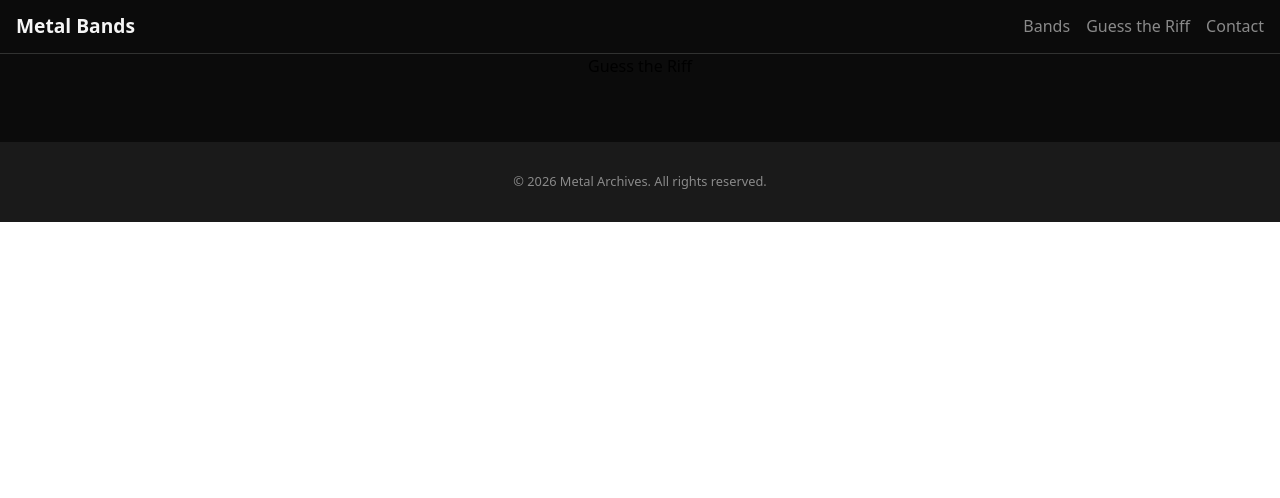
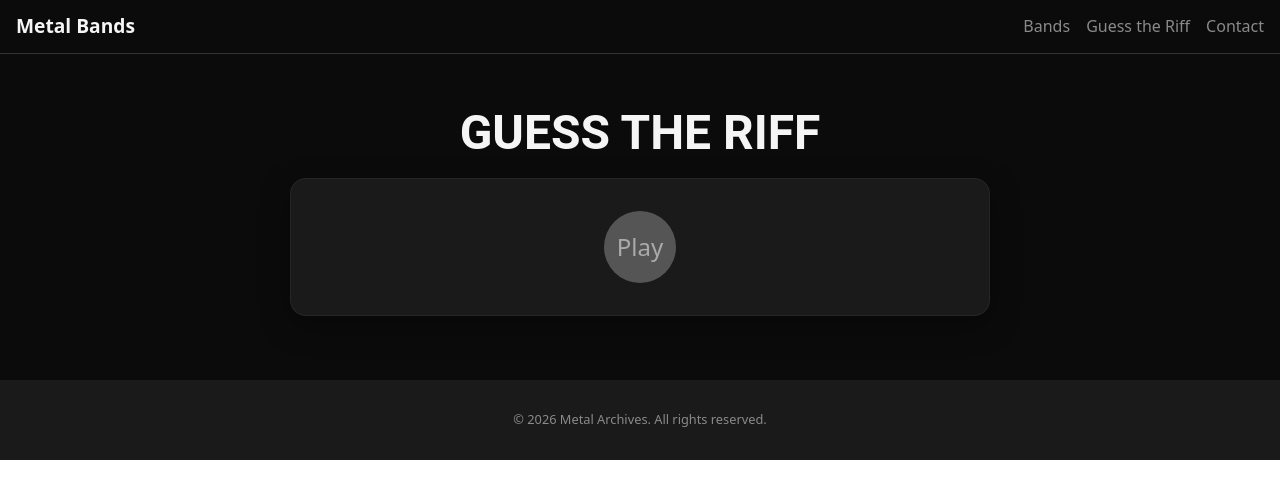
Before and after one commit to arielgomezmendez/metal-bands-app, a React (Vite) app: page /guess-the-riff in a window 1280 px wide. Shown: the top 498 px of the page. Built offline with nearby package versions, Linux system fonts and the light colour scheme; no server answers.

Commit message:
Get the track from the backend

```diff
--- a/package.json
+++ b/package.json
@@ -12,7 +12,7 @@
   "dependencies": {
     "@emotion/react": "^11.14.0",
     "@emotion/styled": "^11.14.1",
-    "@mui/material": "^7.3.7",
+    "@mui/material": "^7.3.10",
     "@tailwindcss/vite": "^4.1.18",
     "react": "^19.2.0",
     "react-dom": "^19.2.0",
--- a/src/pages/GuessTheRift.tsx
+++ b/src/pages/GuessTheRift.tsx
@@ -1,11 +1,122 @@
+import {
+  Box,
+  Button,
+  Card,
+  CardContent,
+  IconButton,
+  Typography,
+} from "@mui/material";
+import { useEffect, useRef, useState } from "react";
 
+type DeezerTrack = {
+  id: number;
+  title: string;
+  preview: string;
+  artistName: string | null;
+};
 
 const GuessTheRift = () => {
+  const [deezerData, setDezeerData] = useState(null);
+  const [preview, setPreview] = useState<string>("");
+  const audioRef = useRef<HTMLAudioElement | null>(null);
+  const [isPlaying, setIsPlaying] = useState(false);
+
+  const fetchDezeerData = async () => {
+    try {
+      const response = await fetch("http://localhost:3000/api/deezer-search");
+      const data = await response.json();
+      console.log("Data: ", data[0]?.preview);
+      setDezeerData(data);
+      setPreview(data[0]?.preview);
+      return data;
+    } catch (error) {
+      console.error("Error fetching the data from server");
+    }
+  };
+
+  useEffect(() => {
+    fetchDezeerData();
+    //console.log(deezerData[0]?.preview)
+  }, []);
+
+//Function to handle the Play/Pause
+  const handleAudio = () => {
+    console.log("Time: ", audioRef.current?.currentTime);
+    if (!audioRef.current) return;
+    if (isPlaying) {
+      audioRef.current.pause();
+      setIsPlaying(false);
+    } else {
+      audioRef.current.play();
+      setIsPlaying(true);
+    }
+  };
+
   return (
     <>
-      <h1>Guess the Riff</h1>
+      <Typography
+        component="h1"
+        variant="h3"
+        gutterBottom
+        sx={{ fontWeight: "bold", marginTop: "4%" }}
+        color="#F5F5F5"
+      >
+        GUESS THE RIFF
+      </Typography>
+      <Card
+        elevation={0}
+        sx={{
+          maxWidth: 700,
+          width: "100%",
+          margin: "0 auto",
+          backgroundColor: "#1A1A1A",
+          borderRadius: 4,
+          border: "1px solid rgba(255,255,255,0.05)",
+          boxShadow: "0 10px 30px rgba(0,0,0,0.35)",
+        }}
+      >
+        <CardContent
+          sx={{
+            padding: 4,
+            "&:last-child": {
+              paddingBottom: 4,
+            },
+          }}
+        >
+          <Box>
+            {preview && (
+              <audio
+                ref={audioRef}
+                src={preview}
+                onEnded={() => setIsPlaying(false)}
+              />
+            )}
+            <IconButton
+              onClick={handleAudio}
+              disabled={!preview}
+              aria-label={isPlaying ? "Pause preview" : "Play preview"}
+              sx={{
+                width: 72,
+                height: 72,
+                backgroundColor: "#D32F2F",
+                color: "#fff",
+                "&:hover": {
+                  backgroundColor: "#B71C1C",
+                },
+                "&.Mui-disabled": {
+                  backgroundColor: "#555",
+                  color: "#aaa",
+                },
+              }}
+            >
+              {" "}
+              {isPlaying ? "Pause" : "Play"}
+            </IconButton>
+          </Box>
+        </CardContent>
+      </Card>
     </>
-  )
-}
+  );
+};
 
-export default GuessTheRift
+export default GuessTheRift;
```
Also changed, not shown: src/pages/BandDetails.tsx (+3 -5 lines), src/services/deezerApi.service.ts (added, +11 -0 lines).
